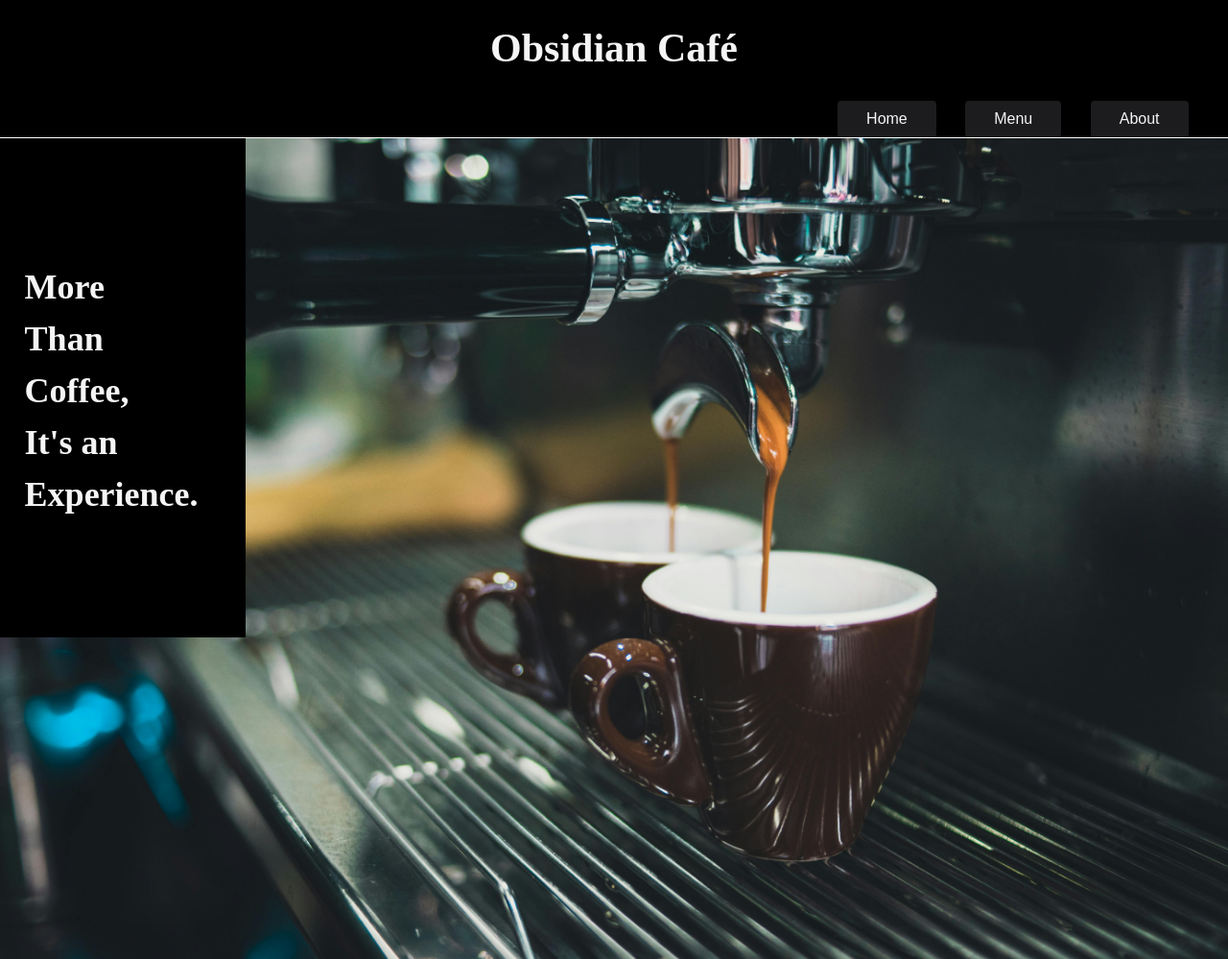
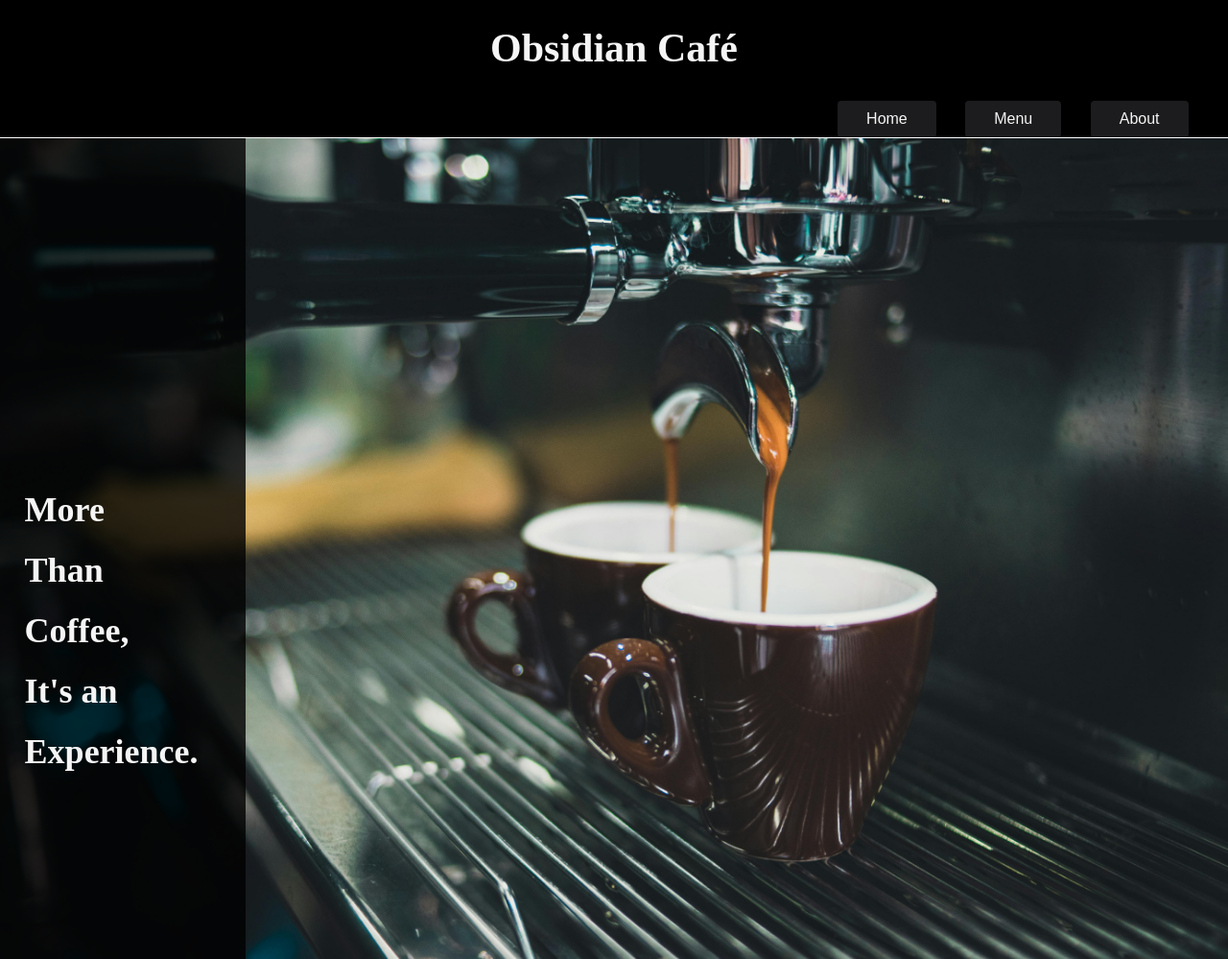
Before and after one commit to vasubhrdwj/Restaurant-Page, a website built with webpack: page src/template.html in a window 1280 px wide. Shown: the top 999 px of the page at 96% size. Built offline with nearby package versions, Linux system fonts and the light colour scheme.

Commit message:
Added a homepage module

```diff
--- /dev/null
+++ b/src/home-page.js
@@ -0,0 +1,3 @@
+export default function addContent() {
+
+}
--- a/src/index.js
+++ b/src/index.js
@@ -1,3 +1,4 @@
 import "./style.css";
+import fun from "./home-page.js";
 
-console.log("Hoi");
+fun();
--- a/src/style.css
+++ b/src/style.css
@@ -44,10 +44,9 @@ nav > button {
   border-radius: 4px;
 }
 
-button:hover{
+button:hover {
   background-color: rgba(40, 40, 43, 1);
 }
-
 
 #content {
   height: 130%;
@@ -60,12 +59,13 @@ button:hover{
 .tagLine {
   width: 20%;
   font-size: large;
-  height: 50%;
+  height: 100%;
   padding: 2%;
-  padding-top: 10%;
-  background-color: black;
-  line-height: 300%;
+  padding-top: 15%;
+  background-color: rgba(0, 0, 0, 0.8);
+  line-height: 350%;
 }
 .tagLine > h1 {
-  width: 80%;
+  padding-top: 80%;
+  width: 60%;
 }
--- a/src/template.html
+++ b/src/template.html
@@ -7,9 +7,9 @@
     <link rel="stylesheet" href="./style.css" />
   </head>
   <body>
-
     <header>
       <h1>Obsidian Café</h1>
+      <div class="test"></div>
       <nav>
         <button>Home</button>
         <button>Menu</button>
@@ -18,7 +18,10 @@
     </header>
     <div id="content">
       <div class="tagLine">
-        <h1>More Than Coffee,<br> It's an Experience.</h1>
+        <h1>
+          More Than Coffee,<br />
+          It's an Experience.
+        </h1>
       </div>
     </div>
   </body>
```
